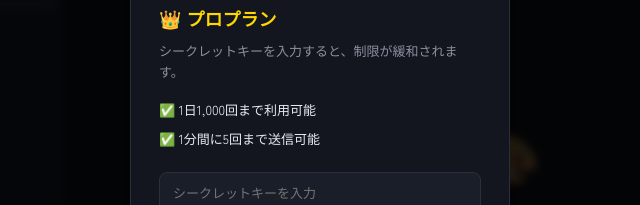
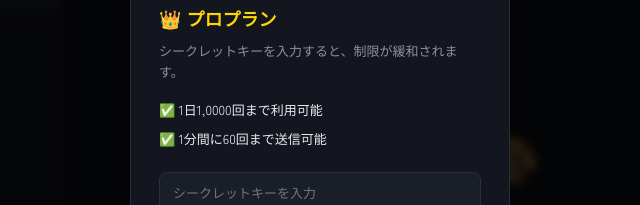
Before and after one commit to kuiria728-stack/AI, a plain HTML site: page index.html in a window 1280 px wide. Both pictures are taken after a click on the button "プロプラン". Shown: the part 264-469 px from the top of the page, 320-960 px from the left. Drawn offline with nearby package versions, Linux system fonts and the light colour scheme.

Commit message:
Update index.html

```diff
--- a/index.html
+++ b/index.html
@@ -107,8 +107,8 @@
       <h3 class="modal-title">👑 プロプラン</h3>
       <p class="modal-desc">シークレットキーを入力すると、制限が緩和されます。</p>
       <ul class="modal-features">
-        <li>✅ 1日1,000回まで利用可能</li>
-        <li>✅ 1分間に5回まで送信可能</li>
+        <li>✅ 1日1,0000回まで利用可能</li>
+        <li>✅ 1分間に60回まで送信可能</li>
       </ul>
       <input type="password" id="proKeyInput" class="modal-input" placeholder="シークレットキーを入力">
       <div class="modal-buttons">
```
